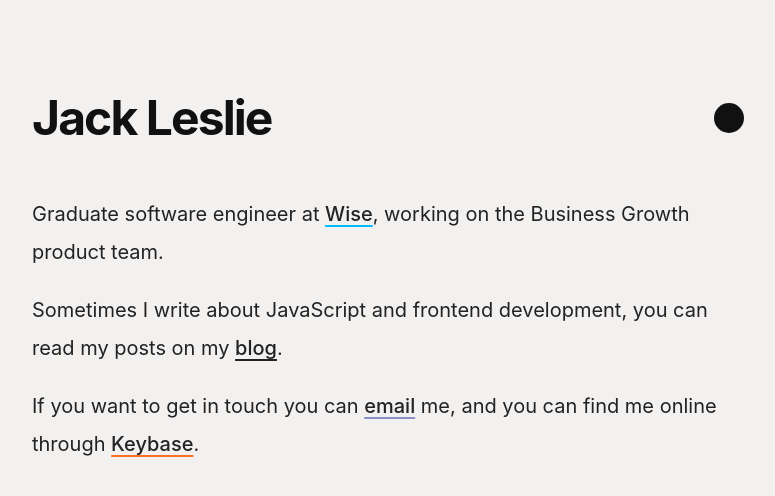
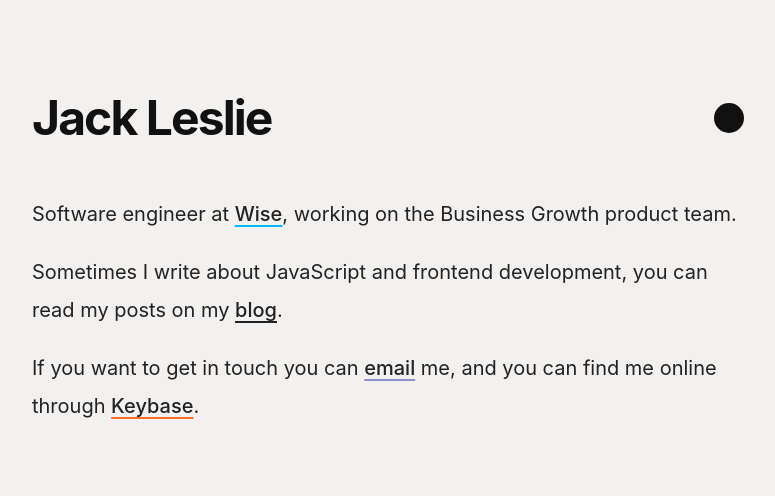
Before and after one commit to jackleslie/dev, a Next.js app: page / in a window 1280 px wide. Shown: the top 496 px of the page, without its empty margins (248-1023 px from the left). Built offline with nearby package versions, Linux system fonts and the light colour scheme.

Commit message:
Update index.js

```diff
--- a/src/pages/index.js
+++ b/src/pages/index.js
@@ -6,7 +6,7 @@ export default function Index() {
   return (
     <Layout siteTitle="Jack Leslie">
       <p>
-        Graduate software engineer at{' '}
+        Software engineer at{' '}
         <a href="https://wise.com" className="wise">
           Wise
         </a>
```
